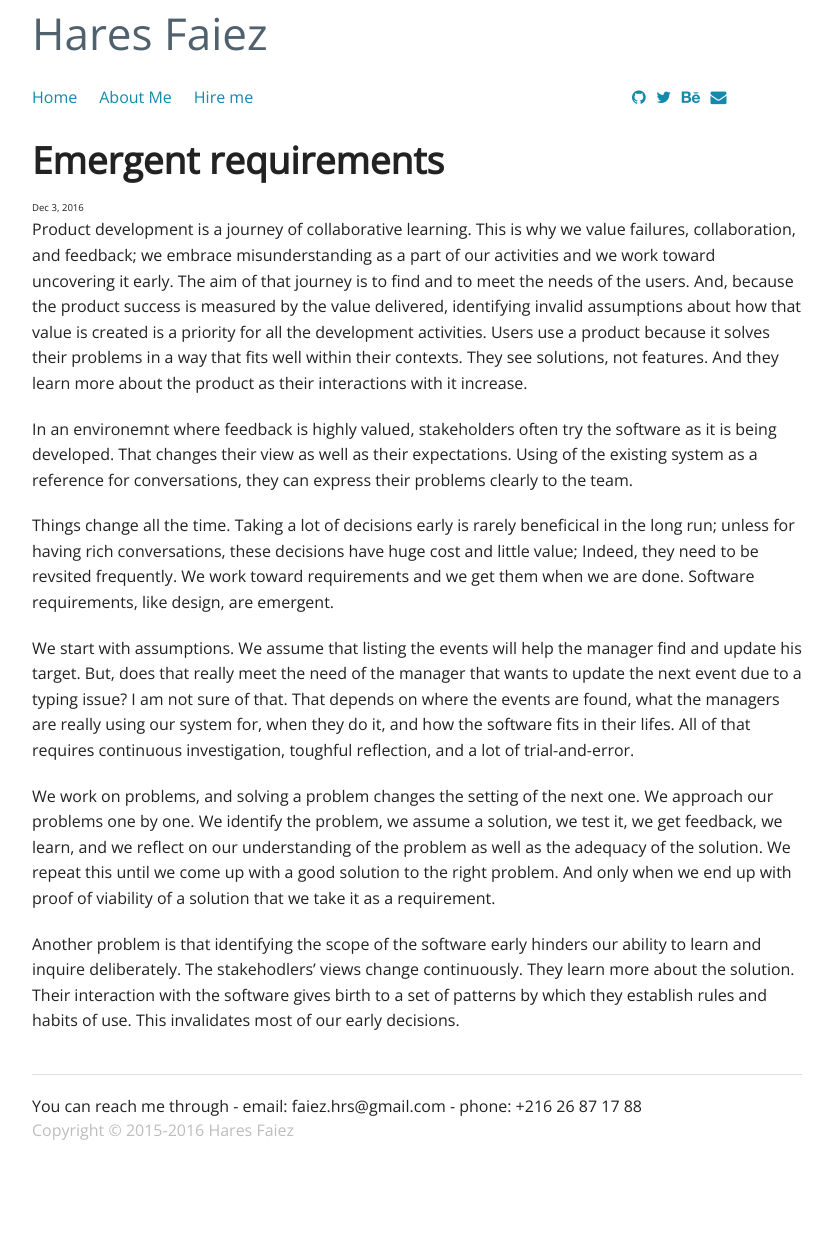
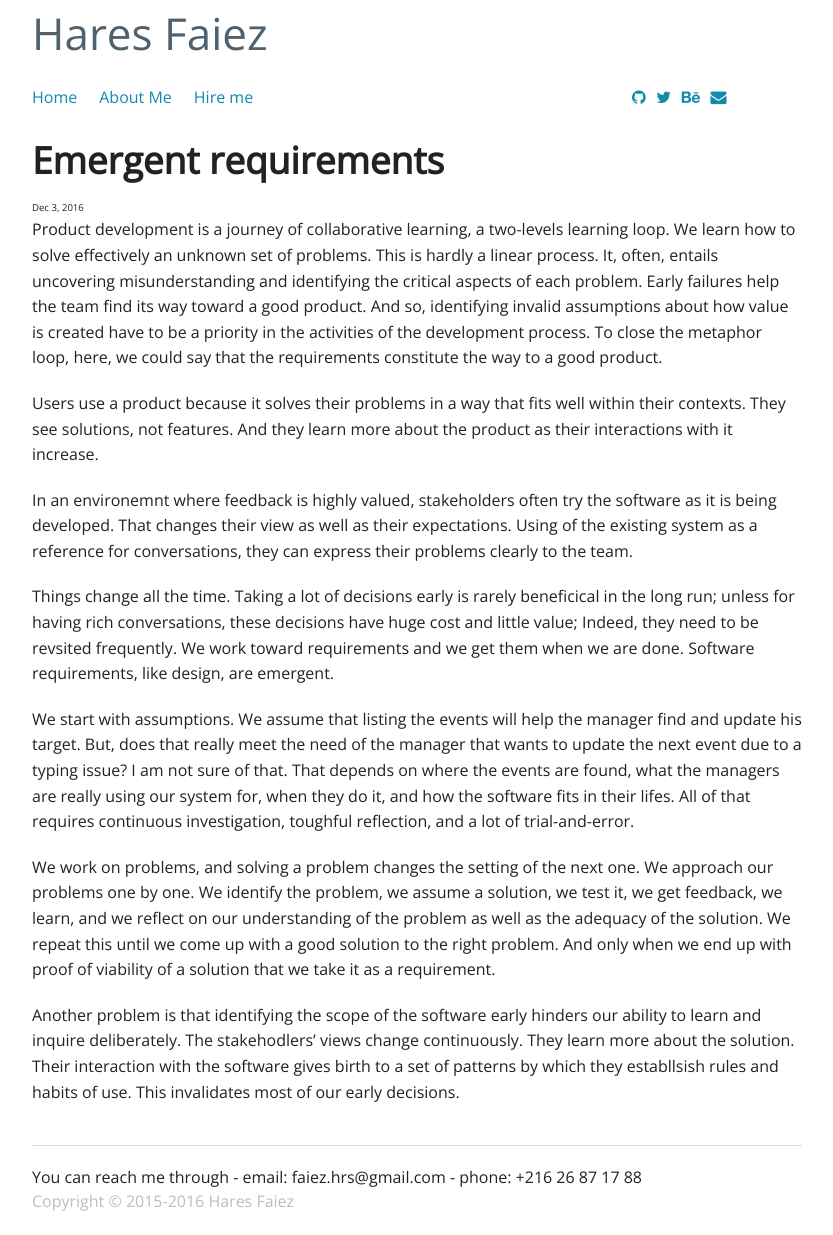
Before and after one commit to haresfaiez/haresfaiez.github.io, a Jekyll site: the page built from _posts/2016-12-03-emergent-requirements.md, in a window 1280 px wide. Shown: the whole page, without its empty margins (223-1056 px from the left). Built offline with Jekyll 4.4.1, drawn with Linux system fonts in a browser that asks for light colours; some web fonts are replaced; comment, search, counter and statistics services are not loaded; before the commit the page ends 1164 px from its top, so only the background shows below that.

Commit message:
Improve the language of posts
* Improve the introduction of the emergent-requirement post
* Remove an unnecessary word from the on-typing post

```diff
--- a/_posts/2016-12-03-emergent-requirements.md
+++ b/_posts/2016-12-03-emergent-requirements.md
@@ -7,14 +7,17 @@ categories: Software
 tags: featured
 ---
 
-Product development is a journey of collaborative learning.
-This is why we value failures, collaboration, and feedback;
-we embrace misunderstanding as a part of our activities
-and we work toward uncovering it early.
-The aim of that journey is to find and to meet the needs of the users.
-And, because the product success is measured by the value delivered,
-identifying invalid assumptions about how that value is created
-is a priority for all the development activities.
+Product development is a journey of collaborative learning, a two-levels learning loop.
+We learn how to solve effectively an unknown set of problems.
+This is hardly a linear process.
+It, often, entails uncovering misunderstanding
+and identifying the critical aspects of each problem.
+Early failures help the team find its way toward a good product.
+And so, identifying invalid assumptions about how value is created
+have to be a priority in the activities of the development process.
+To close the metaphor loop, here, we could say that the requirements
+constitute the way to a good product.
+
 Users use a product because it solves their problems in a way that fits
 well within their contexts.
 They see solutions, not features.
@@ -62,5 +65,5 @@ hinders our ability to learn and inquire deliberately.
 The stakehodlers' views change continuously.
 They learn more about the solution.
 Their interaction with the software gives birth to a set
-of patterns by which they establish rules and habits of use.
+of patterns by which they establlsish rules and habits of use.
 This invalidates most of our early decisions.
```
Also changed, not shown: _posts/2016-12-31-on-typing.md (+2 -2 lines).
